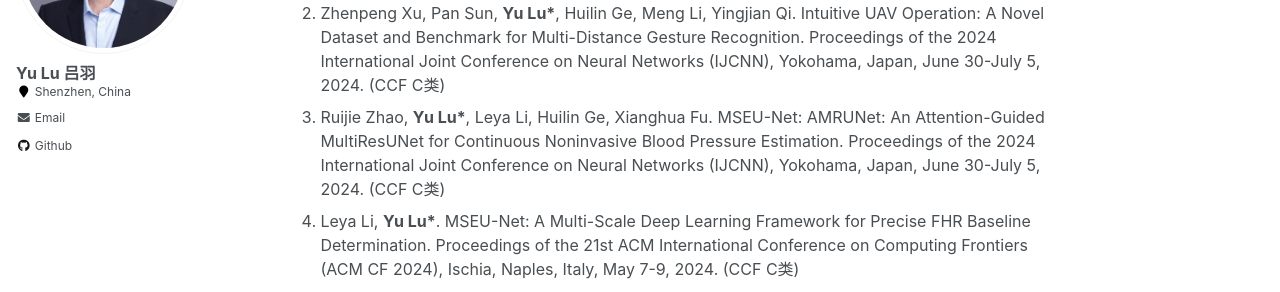
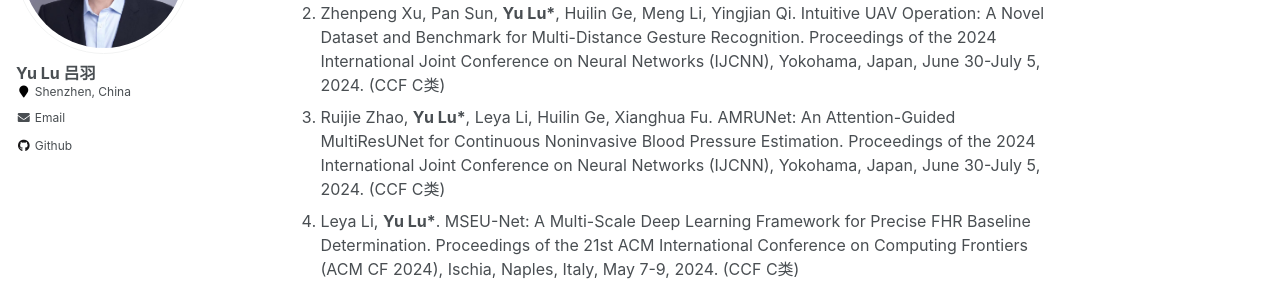
Before and after one commit to YukariUmezawa/lvyu.github.io, a Jekyll site: the page built from _pages/about.md, in a window 1280 px wide and 900 px high, scrolled down 4021 px. Shown: the part 153-445 px from the top of the window. Built offline with Jekyll 4.4.1, drawn with Linux system fonts in a browser that asks for light colours.

Commit message:
Update about.md

```diff
--- a/_pages/about.md
+++ b/_pages/about.md
@@ -109,7 +109,7 @@ News
 
 1. Zichang Yu, Yating Hu, __Yu Lu*__, Leya Li, Huilin Ge, Xianghua Fu. CTGGAN: Reliable Fetal Heart Rate Signal Generation Using GANs. Proceedings of the 2024 International Joint Conference on Neural Networks (IJCNN), Yokohama, Japan, June 30-July 5, 2024. (CCF C类)
 2. Zhenpeng Xu, Pan Sun, __Yu Lu*__, Huilin Ge, Meng Li, Yingjian Qi. Intuitive UAV Operation: A Novel Dataset and Benchmark for Multi-Distance Gesture Recognition. Proceedings of the 2024 International Joint Conference on Neural Networks (IJCNN), Yokohama, Japan, June 30-July 5, 2024. (CCF C类)
-3. Ruijie Zhao, __Yu Lu*__, Leya Li, Huilin Ge, Xianghua Fu. MSEU-Net: AMRUNet: An Attention-Guided MultiResUNet for Continuous Noninvasive Blood Pressure Estimation. Proceedings of the 2024 International Joint Conference on Neural Networks (IJCNN), Yokohama, Japan, June 30-July 5, 2024. (CCF C类)
+3. Ruijie Zhao, __Yu Lu*__, Leya Li, Huilin Ge, Xianghua Fu. AMRUNet: An Attention-Guided MultiResUNet for Continuous Noninvasive Blood Pressure Estimation. Proceedings of the 2024 International Joint Conference on Neural Networks (IJCNN), Yokohama, Japan, June 30-July 5, 2024. (CCF C类)
 4. Leya Li, __Yu Lu*__. MSEU-Net: A Multi-Scale Deep Learning Framework for Precise FHR Baseline Determination. Proceedings of the 21st ACM International Conference on Computing Frontiers (ACM CF 2024), Ischia, Naples, Italy, May 7-9, 2024. (CCF C类)
 5. __Yu Lu*__, Zhanpeng Xu, Huanwen Liang, Leya Li, Xianghu Fu, Huilin Ge. CvTGNet: A Novel Framework for Chest X-Ray Multi-label Classification. Proceedings of the 21st ACM International Conference on Computing Frontiers (ACM CF 2024), Ischia, Naples, Italy, May 7-9, 2024. (CCF C类)
 6. Huanwen Liang, Leya Li, __Yu Lu*__, Qianying Liu, Huilin Ge, Xianghu Fu. LAGNet: Label Attention Graph Networks for Ocular Disease Classification using Fundus Images. Proceedings of the 2024 IEEE International Symposium on Biomedical Imaging (ISBI), Athens, Greece, May 27-30, 2024.
```
